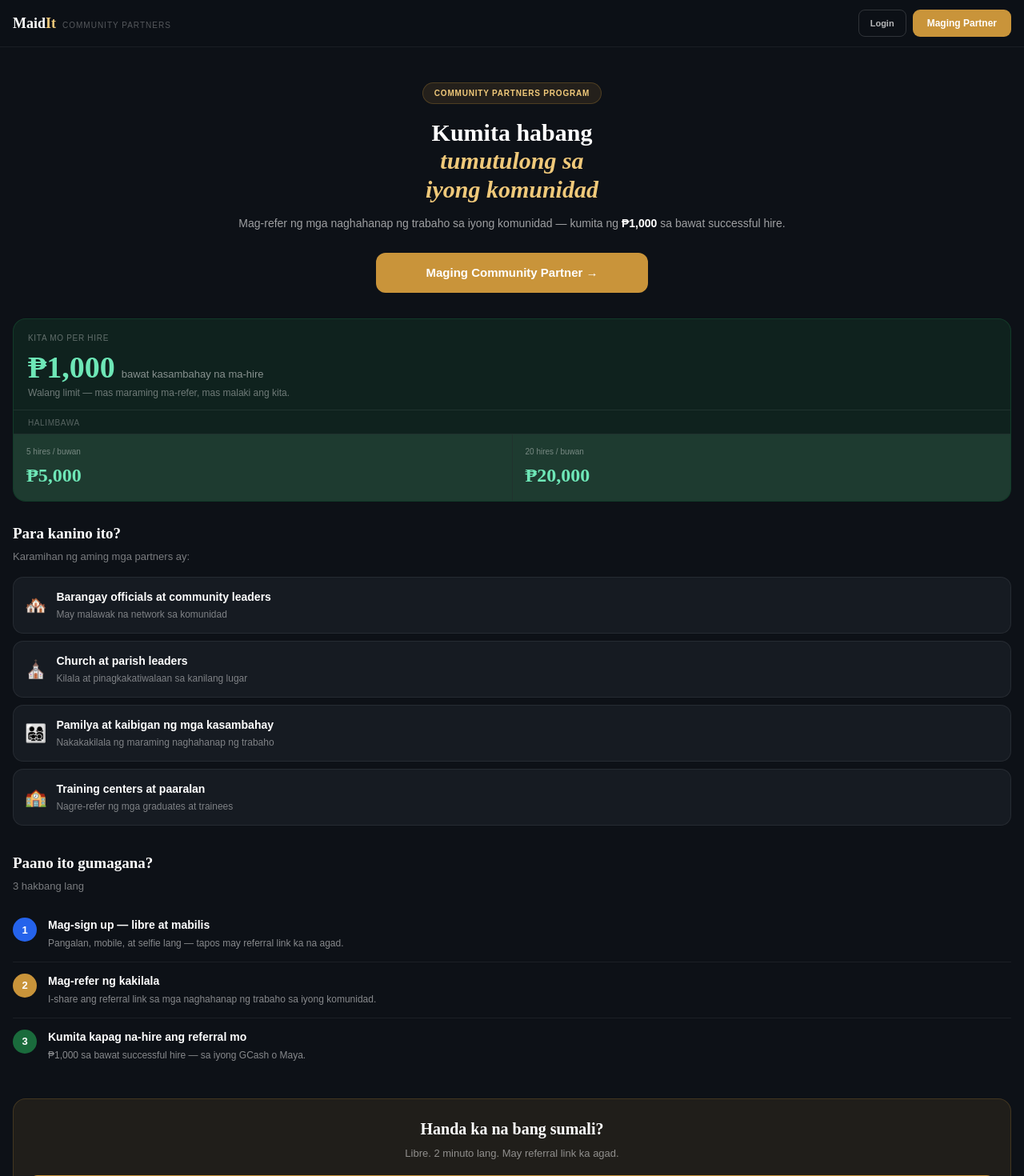
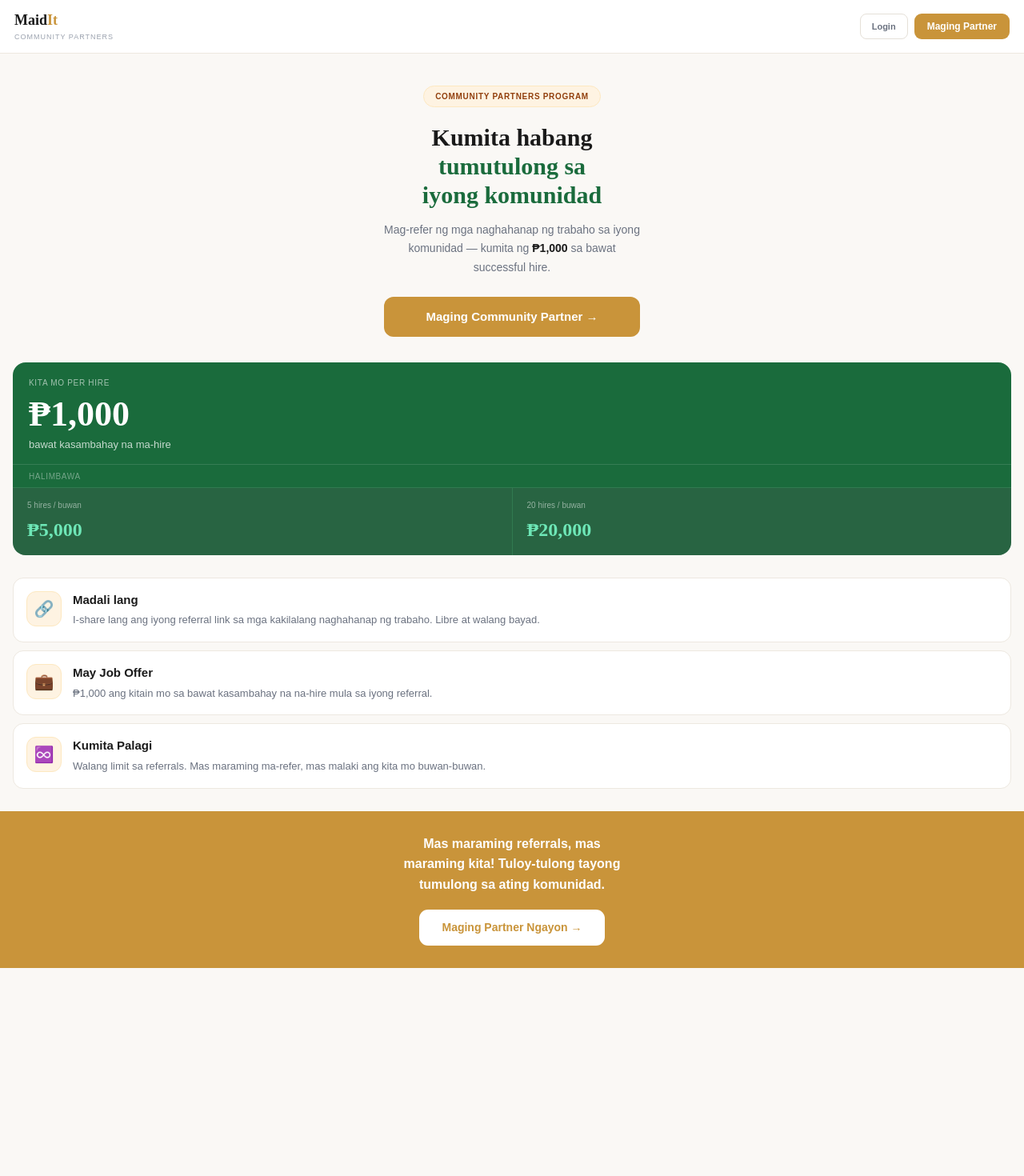
Before and after one commit to IPC-broad/maidit, a Next.js app: page /partner in a window 1280 px wide. Shown: the top 1470 px of the page at 80% size. After the commit the page ends 1210 px from the top, so only its background shows below. Built offline with nearby package versions, Linux system fonts and the light colour scheme.

Commit message:
Redesign partner landing page (cream theme, feature cards, footer banner) and kasambahay dashboard header/tabs/empty state

```diff
--- a/app/dashboard/kasambahay/page.tsx
+++ b/app/dashboard/kasambahay/page.tsx
@@ -101,33 +101,43 @@ export default function KBDashboard() {
     <div style={s.wrap}>
       <div style={{ background: '#fff', borderBottom: '1px solid #ede8e0', padding: '12px 16px', display: 'flex', alignItems: 'center', justifyContent: 'space-between', position: 'sticky', top: 0, zIndex: 20 }}>
         <div style={{ display: 'flex', alignItems: 'center', gap: '10px', cursor: 'pointer' }} onClick={() => setShowProfile(true)}>
-          <div style={{ width: '36px', height: '36px', borderRadius: '50%', background: '#fef3e2', border: '2px solid #fde8c0', display: 'flex', alignItems: 'center', justifyContent: 'center', fontSize: '16px', flexShrink: 0 }}>👩</div>
+          <div style={{ width: '40px', height: '40px', borderRadius: '50%', background: '#fef3e2', border: '2px solid #fde8c0', display: 'flex', alignItems: 'center', justifyContent: 'center', fontSize: '18px', flexShrink: 0, position: 'relative' }}>
+            👩
+            {kb?.status === 'available' && <div style={{ position: 'absolute', bottom: 0, right: 0, width: '11px', height: '11px', borderRadius: '50%', background: '#16a34a', border: '2px solid #fff' }} />}
+          </div>
           <div>
-            <div style={{ fontFamily: 'serif', fontSize: '16px', fontWeight: 900 }}>{profile?.full_name}</div>
-            <div style={{ fontSize: '10px', color: '#9ca3af' }}>{kb?.status === 'available' ? 'Available' : kb?.status === 'hired' ? 'Naka-hire' : 'Pending'} · {kb?.province || profile?.city || '—'}</div>
+            <div style={{ fontFamily: 'serif', fontSize: '16px', fontWeight: 900, color: '#1a1a1a' }}>{profile?.full_name}</div>
+            <div style={{ display: 'flex', alignItems: 'center', gap: '5px', fontSize: '11px', color: '#6b7280' }}>
+              {kb?.status === 'available' && <div style={{ width: '6px', height: '6px', borderRadius: '50%', background: '#16a34a', flexShrink: 0 }} />}
+              <span>{kb?.status === 'available' ? 'Available' : kb?.status === 'hired' ? 'Naka-hire' : 'Pending'} · {kb?.province || profile?.city || '—'}</span>
+            </div>
           </div>
         </div>
-        <button onClick={() => setShowProfile(true)} style={{ background: '#fef3e2', border: '1px solid #fde8c0', borderRadius: '8px', padding: '5px 11px', color: '#c9943a', fontSize: '11px', fontWeight: 700, cursor: 'pointer', fontFamily: 'sans-serif' }}>Profile Ko</button>
+        <button onClick={() => setShowProfile(true)} style={{ background: '#f0fdf4', border: '1px solid #bbf7d0', borderRadius: '9px', padding: '6px 12px', color: '#1a6b3c', fontSize: '11px', fontWeight: 700, cursor: 'pointer', fontFamily: 'sans-serif' }}>Profile Ko</button>
       </div>
 
       {pendingOffers > 0 && (
-        <div style={{ background: '#fef3e2', borderBottom: '1px solid #fde8c0', padding: '9px 16px', display: 'flex', alignItems: 'center', gap: '8px', cursor: 'pointer' }} onClick={() => setTab('offers')}>
-          <span>Bagong offer</span>
-          <div style={{ fontSize: '12px', color: '#92400e', flex: 1 }}><strong>{pendingOffers} bagong job offer</strong> - i-tap para tingnan</div>
-          <span style={{ color: '#c9943a', fontSize: '13px' }}>→</span>
+        <div style={{ background: '#fef3e2', borderBottom: '1px solid #fde8c0', padding: '10px 16px', display: 'flex', alignItems: 'center', gap: '10px', cursor: 'pointer' }} onClick={() => setTab('offers')}>
+          <span style={{ fontSize: '18px' }}>💼</span>
+          <div style={{ flex: 1 }}>
+            <div style={{ fontSize: '11px', fontWeight: 700, color: '#92400e', marginBottom: '1px' }}>Bagong offer</div>
+            <div style={{ fontSize: '12px', color: '#78350f' }}><strong>{pendingOffers} bagong job offer</strong> — i-tap para tingnan</div>
+          </div>
+          <span style={{ color: '#c9943a', fontSize: '14px', fontWeight: 700 }}>→</span>
         </div>
       )}
 
       <div style={{ display: 'flex', background: '#fff', borderBottom: '1px solid #ede8e0' }}>
         {([
-          { id: 'jobs',    icon: '💼', label: 'Mga Trabaho' },
-          { id: 'offers',  icon: '📋', label: `Job Offer Para Sayo${pendingOffers > 0 ? ` (${pendingOffers})` : ''}` },
-          { id: 'applied', icon: '✋', label: 'Mga In-applyan' },
+          { id: 'jobs',    icon: '💼', label: 'Mga Trabaho',         sub: `${jobs.length} available` },
+          { id: 'offers',  icon: '📩', label: 'Job Offer Para Sayo', sub: pendingOffers > 0 ? `${pendingOffers} bagong offer` : 'Tingnan' },
+          { id: 'applied', icon: '✋', label: 'Mga In-applyan',       sub: 'Tingnan ang status' },
         ] as const).map(t => (
-          <button key={t.id} onClick={() => setTab(t.id)} style={{ flex: 1, padding: '10px 4px 9px', border: 'none', background: 'none', cursor: 'pointer', borderBottom: `2px solid ${tab === t.id ? '#c9943a' : 'transparent'}`, fontFamily: 'sans-serif', fontSize: '10px', fontWeight: tab === t.id ? 700 : 600, color: tab === t.id ? '#c9943a' : '#9ca3af', display: 'flex', flexDirection: 'column', alignItems: 'center', gap: '2px', position: 'relative' }}>
-            <span style={{ fontSize: '16px' }}>{t.icon}</span>
-            <span>{t.label}</span>
-            {t.id === 'offers' && pendingOffers > 0 && tab !== 'offers' && <span style={{ position:'absolute', top:'4px', right:'calc(50% - 18px)', background:'#dc2626', color:'#fff', borderRadius:'50%', width:'15px', height:'15px', fontSize:'9px', fontWeight:900, display:'flex', alignItems:'center', justifyContent:'center', lineHeight:1 }}>{pendingOffers}</span>}
+          <button key={t.id} onClick={() => setTab(t.id)} style={{ flex: 1, padding: '9px 4px 8px', border: 'none', background: 'none', cursor: 'pointer', borderBottom: `2px solid ${tab === t.id ? '#c9943a' : 'transparent'}`, fontFamily: 'sans-serif', color: tab === t.id ? '#c9943a' : '#9ca3af', display: 'flex', flexDirection: 'column', alignItems: 'center', gap: '1px', position: 'relative' }}>
+            <span style={{ fontSize: '18px', marginBottom: '1px' }}>{t.icon}</span>
+            <span style={{ fontSize: '10px', fontWeight: tab === t.id ? 700 : 600, lineHeight: 1.2 }}>{t.label}</span>
+            <span style={{ fontSize: '9px', fontWeight: 500, color: t.id === 'offers' && pendingOffers > 0 ? '#dc2626' : tab === t.id ? '#c9943a' : '#9ca3af', lineHeight: 1.2 }}>{t.sub}</span>
+            {t.id === 'offers' && pendingOffers > 0 && tab !== 'offers' && <span style={{ position:'absolute', top:'5px', right:'calc(50% - 16px)', background:'#dc2626', color:'#fff', borderRadius:'50%', width:'15px', height:'15px', fontSize:'9px', fontWeight:900, display:'flex', alignItems:'center', justifyContent:'center', lineHeight:1 }}>{pendingOffers}</span>}
           </button>
         ))}
       </div>
@@ -136,7 +146,13 @@ export default function KBDashboard() {
         <div style={{ padding: '14px 14px 32px' }}>
           <div style={{ fontFamily: 'serif', fontSize: '17px', fontWeight: 900, marginBottom: '2px' }}>Mga Trabaho</div>
           <div style={{ fontSize: '12px', color: '#6b7280', marginBottom: '14px' }}>{jobs.length} trabaho ang available</div>
-          {jobs.length === 0 && <div style={{ textAlign: 'center', padding: '40px 20px', color: '#9ca3af', fontSize: '13px' }}>Walang available na trabaho ngayon.</div>}
+          {jobs.length === 0 && (
+            <div style={{ textAlign: 'center', padding: '52px 24px 40px' }}>
+              <div style={{ fontSize: '3rem', marginBottom: '14px' }}>🧹</div>
+              <div style={{ fontSize: '14px', fontWeight: 700, color: '#374151', marginBottom: '6px' }}>Walang available na trabaho ngayon.</div>
+              <div style={{ fontSize: '12px', color: '#9ca3af', lineHeight: 1.7 }}>Mag-check ulit mamaya para sa mga bagong trabaho.</div>
+            </div>
+          )}
           {jobs.map((job: any) => (
             <div key={job.id} style={s.card}>
               <div style={{ padding: '13px 14px' }}>
--- a/app/partner/page.tsx
+++ b/app/partner/page.tsx
@@ -201,44 +201,48 @@ export default function PartnerPage() {
 
   // ─── LANDING ───
   if (step === 'landing') return (
-    <div style={s.wrap}>
-      <nav style={s.nav}>
+    <div style={{ minHeight: '100vh', background: '#faf8f5', fontFamily: 'sans-serif', color: '#1a1a1a' }}>
+      {/* HEADER */}
+      <nav style={{ background: '#fff', borderBottom: '1px solid #ede8e0', padding: '12px 18px', display: 'flex', alignItems: 'center', justifyContent: 'space-between', position: 'sticky' as const, top: 0, zIndex: 100 }}>
         <div>
-          <span style={{ fontFamily: 'serif', fontSize: '18px', fontWeight: 900 }}>Maid<span style={{ color: '#f0c97a' }}>It</span></span>
-          <span style={{ fontSize: '10px', color: 'rgba(255,255,255,.3)', marginLeft: '8px', textTransform: 'uppercase', letterSpacing: '1px' }}>Community Partners</span>
+          <span style={{ fontFamily: 'serif', fontSize: '18px', fontWeight: 900 }}>Maid<span style={{ color: '#c9943a' }}>It</span></span>
+          <div style={{ fontSize: '9px', color: '#9ca3af', textTransform: 'uppercase' as const, letterSpacing: '1px', marginTop: '1px' }}>Community Partners</div>
         </div>
         <div style={{ display: 'flex', gap: '8px' }}>
-          <button onClick={() => router.push('/login')} style={{ padding: '6px 14px', borderRadius: '8px', background: 'transparent', border: '1.5px solid rgba(255,255,255,.15)', color: 'rgba(255,255,255,.7)', fontSize: '11px', fontWeight: 600, cursor: 'pointer', fontFamily: 'sans-serif' }}>Login</button>
-          <button onClick={() => setStep('step1')} style={{ padding: '8px 18px', borderRadius: '9px', background: '#c9943a', border: 'none', color: '#fff', fontSize: '12px', fontWeight: 700, cursor: 'pointer', fontFamily: 'sans-serif' }}>Maging Partner</button>
+          <button onClick={() => router.push('/login')} style={{ padding: '6px 14px', borderRadius: '8px', background: 'transparent', border: '1.5px solid #e5e0d8', color: '#6b7280', fontSize: '11px', fontWeight: 600, cursor: 'pointer', fontFamily: 'sans-serif' }}>Login</button>
+          <button onClick={() => setStep('step1')} style={{ padding: '7px 16px', borderRadius: '9px', background: '#c9943a', border: 'none', color: '#fff', fontSize: '12px', fontWeight: 700, cursor: 'pointer', fontFamily: 'sans-serif' }}>Maging Partner</button>
         </div>
       </nav>
 
       {/* HERO */}
-      <div style={{ padding: '44px 18px 32px', textAlign: 'center' }}>
-        <div style={{ display: 'inline-flex', alignItems: 'center', background: 'rgba(201,148,58,.12)', border: '1px solid rgba(201,148,58,.25)', borderRadius: '50px', padding: '5px 14px', fontSize: '10px', fontWeight: 700, color: '#f0c97a', textTransform: 'uppercase', letterSpacing: '.8px', marginBottom: '18px' }}>Community Partners Program</div>
-        <h1 style={{ fontFamily: 'serif', fontSize: '30px', fontWeight: 900, lineHeight: 1.18, marginBottom: '14px' }}>Kumita habang<br /><em style={{ color: '#f0c97a' }}>tumutulong sa</em><br /><em style={{ color: '#f0c97a' }}>iyong komunidad</em></h1>
-        <p style={{ fontSize: '14px', color: 'rgba(255,255,255,.6)', lineHeight: 1.7, marginBottom: '24px' }}>
-          Mag-refer ng mga naghahanap ng trabaho sa iyong komunidad — kumita ng <strong style={{ color: '#fff' }}>₱1,000</strong> sa bawat successful hire.
+      <div style={{ padding: '40px 20px 32px', textAlign: 'center' }}>
+        <div style={{ display: 'inline-flex', alignItems: 'center', background: '#fef3e2', border: '1px solid #fde8c0', borderRadius: '50px', padding: '5px 14px', fontSize: '10px', fontWeight: 700, color: '#92400e', textTransform: 'uppercase' as const, letterSpacing: '.7px', marginBottom: '20px' }}>Community Partners Program</div>
+        <h1 style={{ fontFamily: 'serif', fontSize: '30px', fontWeight: 900, lineHeight: 1.2, marginBottom: '14px', color: '#1a1a1a' }}>
+          Kumita habang<br /><span style={{ color: '#1a6b3c' }}>tumutulong sa</span><br /><span style={{ color: '#1a6b3c' }}>iyong komunidad</span>
+        </h1>
+        <p style={{ fontSize: '14px', color: '#6b7280', lineHeight: 1.7, marginBottom: '24px', maxWidth: '320px', margin: '0 auto 24px' }}>
+          Mag-refer ng mga naghahanap ng trabaho sa iyong komunidad — kumita ng <strong style={{ color: '#1a1a1a' }}>₱1,000</strong> sa bawat successful hire.
         </p>
-        <button style={{ ...s.goldBtn, maxWidth: '340px' }} onClick={() => setStep('step1')}>Maging Community Partner →</button>
+        <button style={{ padding: '14px 28px', borderRadius: '12px', background: '#c9943a', border: 'none', color: '#fff', fontSize: '15px', fontWeight: 700, cursor: 'pointer', fontFamily: 'sans-serif', width: '100%', maxWidth: '320px', display: 'block', margin: '0 auto' }} onClick={() => setStep('step1')}>
+          Maging Community Partner →
+        </button>
       </div>
 
-      {/* EARNINGS */}
-      <div style={{ margin: '0 16px 26px' }}>
-        <div style={{ background: 'rgba(26,107,60,.2)', border: '1px solid rgba(26,107,60,.35)', borderRadius: '16px', overflow: 'hidden' }}>
-          <div style={{ padding: '16px 18px 12px', borderBottom: '1px solid rgba(255,255,255,.07)' }}>
-            <div style={{ fontSize: '10px', color: 'rgba(255,255,255,.35)', textTransform: 'uppercase', letterSpacing: '.7px', marginBottom: '10px' }}>Kita Mo Per Hire</div>
-            <div style={{ display: 'flex', alignItems: 'baseline', gap: '8px', marginBottom: '4px' }}>
-              <span style={{ fontFamily: 'serif', fontSize: '38px', fontWeight: 900, color: '#6ee7b7', lineHeight: 1 }}>₱1,000</span>
-              <span style={{ fontSize: '13px', color: 'rgba(255,255,255,.5)' }}>bawat kasambahay na ma-hire</span>
+      {/* EARNINGS CARD */}
+      <div style={{ margin: '0 16px 28px' }}>
+        <div style={{ background: '#1a6b3c', borderRadius: '16px', overflow: 'hidden' }}>
+          <div style={{ padding: '18px 20px 14px', borderBottom: '1px solid rgba(255,255,255,.12)' }}>
+            <div style={{ fontSize: '10px', color: 'rgba(255,255,255,.6)', textTransform: 'uppercase' as const, letterSpacing: '.7px', marginBottom: '10px' }}>KITA MO PER HIRE</div>
+            <div style={{ display: 'flex', alignItems: 'baseline', gap: '10px', marginBottom: '6px' }}>
+              <span style={{ fontFamily: 'serif', fontSize: '44px', fontWeight: 900, color: '#fff', lineHeight: 1 }}>₱1,000</span>
             </div>
-            <div style={{ fontSize: '12px', color: 'rgba(255,255,255,.4)' }}>Walang limit — mas maraming ma-refer, mas malaki ang kita.</div>
+            <div style={{ fontSize: '13px', color: 'rgba(255,255,255,.75)' }}>bawat kasambahay na ma-hire</div>
           </div>
-          <div style={{ padding: '8px 18px 6px', fontSize: '10px', color: 'rgba(255,255,255,.3)', textTransform: 'uppercase', letterSpacing: '.6px', borderBottom: '1px solid rgba(255,255,255,.07)' }}>Halimbawa</div>
-          <div style={{ display: 'grid', gridTemplateColumns: '1fr 1fr', gap: '1px', background: 'rgba(255,255,255,.07)' }}>
+          <div style={{ padding: '7px 20px 6px', fontSize: '10px', color: 'rgba(255,255,255,.4)', textTransform: 'uppercase' as const, letterSpacing: '.6px', borderBottom: '1px solid rgba(255,255,255,.1)' }}>Halimbawa</div>
+          <div style={{ display: 'grid', gridTemplateColumns: '1fr 1fr', gap: '1px', background: 'rgba(255,255,255,.1)' }}>
             {[{ l: '5 hires / buwan', v: '₱5,000' }, { l: '20 hires / buwan', v: '₱20,000' }].map((item, i) => (
-              <div key={i} style={{ background: 'rgba(26,107,60,.15)', padding: '14px 16px' }}>
-                <div style={{ fontSize: '10px', color: 'rgba(255,255,255,.4)', marginBottom: '4px' }}>{item.l}</div>
+              <div key={i} style={{ background: 'rgba(0,0,0,.18)', padding: '14px 18px' }}>
+                <div style={{ fontSize: '10px', color: 'rgba(255,255,255,.5)', marginBottom: '5px' }}>{item.l}</div>
                 <div style={{ fontFamily: 'serif', fontSize: '24px', fontWeight: 900, color: '#6ee7b7' }}>{item.v}</div>
               </div>
             ))}
@@ -246,50 +250,33 @@ export default function PartnerPage() {
         </div>
       </div>
 
-      {/* WHO */}
-      <div style={{ padding: '0 16px 24px' }}>
-        <div style={{ fontFamily: 'serif', fontSize: '19px', fontWeight: 900, marginBottom: '4px' }}>Para kanino ito?</div>
-        <div style={{ fontSize: '13px', color: 'rgba(255,255,255,.45)', marginBottom: '16px' }}>Karamihan ng aming mga partners ay:</div>
-        {[
-          { icon: '🏘️', title: 'Barangay officials at community leaders', sub: 'May malawak na network sa komunidad' },
-          { icon: '⛪', title: 'Church at parish leaders', sub: 'Kilala at pinagkakatiwalaan sa kanilang lugar' },
-          { icon: '👨‍👩‍👧‍👦', title: 'Pamilya at kaibigan ng mga kasambahay', sub: 'Nakakakilala ng maraming naghahanap ng trabaho' },
-          { icon: '🏫', title: 'Training centers at paaralan', sub: 'Nagre-refer ng mga graduates at trainees' },
-        ].map((item, i) => (
-          <div key={i} style={{ ...s.card, display: 'flex', gap: '12px', alignItems: 'center', marginBottom: '9px' }}>
-            <div style={{ fontSize: '22px', flexShrink: 0 }}>{item.icon}</div>
-            <div>
-              <div style={{ fontWeight: 700, fontSize: '14px', marginBottom: '2px' }}>{item.title}</div>
-              <div style={{ fontSize: '12px', color: 'rgba(255,255,255,.45)', lineHeight: 1.5 }}>{item.sub}</div>
+      {/* 3 FEATURE CARDS */}
+      <div style={{ padding: '0 16px 28px' }}>
+        <div style={{ display: 'grid', gridTemplateColumns: '1fr', gap: '10px' }}>
+          {[
+            { icon: '🔗', title: 'Madali lang', sub: 'I-share lang ang iyong referral link sa mga kakilalang naghahanap ng trabaho. Libre at walang bayad.' },
+            { icon: '💼', title: 'May Job Offer', sub: '₱1,000 ang kitain mo sa bawat kasambahay na na-hire mula sa iyong referral.' },
+            { icon: '♾️', title: 'Kumita Palagi', sub: 'Walang limit sa referrals. Mas maraming ma-refer, mas malaki ang kita mo buwan-buwan.' },
+          ].map((card, i) => (
+            <div key={i} style={{ background: '#fff', borderRadius: '13px', padding: '16px', border: '1px solid #ede8e0', display: 'flex', gap: '14px', alignItems: 'flex-start' }}>
+              <div style={{ width: '44px', height: '44px', borderRadius: '12px', background: '#fef3e2', border: '1px solid #fde8c0', display: 'flex', alignItems: 'center', justifyContent: 'center', fontSize: '20px', flexShrink: 0 }}>{card.icon}</div>
+              <div>
+                <div style={{ fontWeight: 700, fontSize: '15px', color: '#1a1a1a', marginBottom: '4px' }}>{card.title}</div>
+                <div style={{ fontSize: '13px', color: '#6b7280', lineHeight: 1.6 }}>{card.sub}</div>
+              </div>
             </div>
-          </div>
-        ))}
+          ))}
+        </div>
       </div>
 
-      {/* HOW */}
-      <div style={{ padding: '0 16px 32px' }}>
-        <div style={{ fontFamily: 'serif', fontSize: '19px', fontWeight: 900, marginBottom: '4px' }}>Paano ito gumagana?</div>
-        <div style={{ fontSize: '13px', color: 'rgba(255,255,255,.45)', marginBottom: '16px' }}>3 hakbang lang</div>
-        {[
-          { n: '1', bg: '#2563eb', title: 'Mag-sign up — libre at mabilis', sub: 'Pangalan, mobile, at selfie lang — tapos may referral link ka na agad.' },
-          { n: '2', bg: '#c9943a', title: 'Mag-refer ng kakilala', sub: 'I-share ang referral link sa mga naghahanap ng trabaho sa iyong komunidad.' },
-          { n: '3', bg: '#1a6b3c', title: 'Kumita kapag na-hire ang referral mo', sub: '₱1,000 sa bawat successful hire — sa iyong GCash o Maya.' },
-        ].map((item, i) => (
-          <div key={i} style={{ display: 'flex', gap: '14px', padding: '13px 0', borderBottom: i < 2 ? '1px solid rgba(255,255,255,.06)' : 'none' }}>
-            <div style={{ width: '30px', height: '30px', borderRadius: '50%', background: item.bg, color: '#fff', display: 'flex', alignItems: 'center', justifyContent: 'center', fontSize: '13px', fontWeight: 900, flexShrink: 0, marginTop: '1px' }}>{item.n}</div>
-            <div>
-              <div style={{ fontWeight: 700, fontSize: '14px', marginBottom: '3px' }}>{item.title}</div>
-              <div style={{ fontSize: '12px', color: 'rgba(255,255,255,.5)', lineHeight: 1.55 }}>{item.sub}</div>
-            </div>
-          </div>
-        ))}
-      </div>
-
-      {/* CTA BOTTOM */}
-      <div style={{ background: 'rgba(201,148,58,.1)', border: '1px solid rgba(201,148,58,.2)', borderRadius: '16px', padding: '22px 18px', margin: '0 16px 40px', textAlign: 'center' }}>
-        <div style={{ fontFamily: 'serif', fontSize: '20px', fontWeight: 900, marginBottom: '6px' }}>Handa ka na bang sumali?</div>
-        <div style={{ fontSize: '13px', color: 'rgba(255,255,255,.5)', marginBottom: '16px', lineHeight: 1.6 }}>Libre. 2 minuto lang. May referral link ka agad.</div>
-        <button style={s.goldBtn} onClick={() => setStep('step1')}>Maging Community Partner →</button>
+      {/* FOOTER BANNER */}
+      <div style={{ background: '#c9943a', padding: '28px 20px', textAlign: 'center' }}>
+        <div style={{ fontSize: '16px', fontWeight: 700, color: '#fff', lineHeight: 1.6, maxWidth: '300px', margin: '0 auto 18px' }}>
+          Mas maraming referrals, mas maraming kita! Tuloy-tulong tayong tumulong sa ating komunidad.
+        </div>
+        <button style={{ padding: '12px 28px', borderRadius: '11px', background: '#fff', border: 'none', color: '#c9943a', fontSize: '14px', fontWeight: 700, cursor: 'pointer', fontFamily: 'sans-serif' }} onClick={() => setStep('step1')}>
+          Maging Partner Ngayon →
+        </button>
       </div>
     </div>
   )
```
